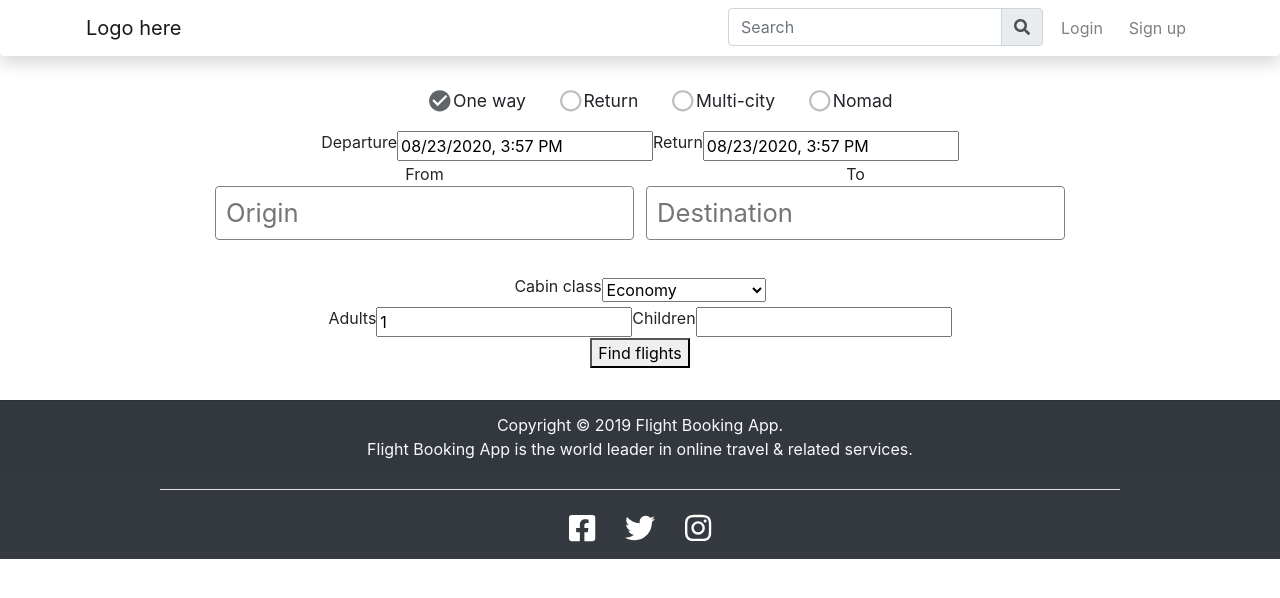
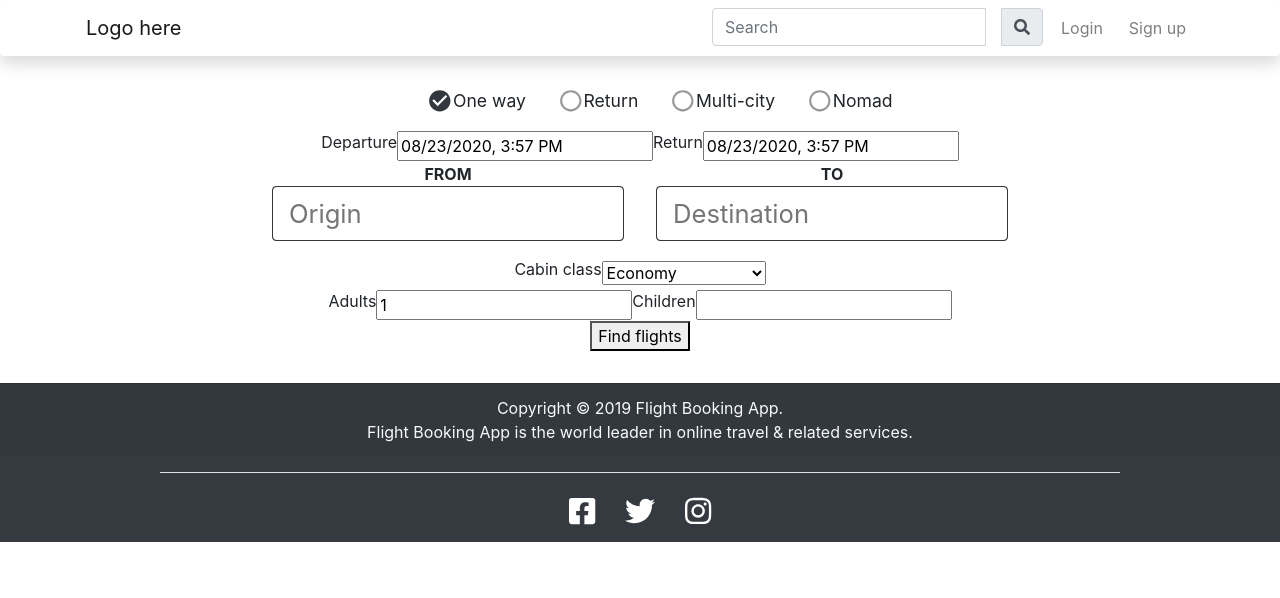
Before and after one commit to adirozaq8/flight-app, a React (Create React App) app in the folder client/: page / in a window 1280 px wide. Shown: the top 598 px of the page. Built offline with nearby package versions, Linux system fonts and the light colour scheme; no server answers.

Commit message:
added some styling to main input

```diff
--- a/client/src/components/amadeus/AmForm.css
+++ b/client/src/components/amadeus/AmForm.css
@@ -1,3 +1,4 @@
+/*TODO better class naming structure */
 .form {
   user-select: none;
   padding: 2rem;
@@ -21,14 +22,13 @@
   height: 1.6rem !important;
 }
 .icon {
-  opacity: 0.3;
+  color: rgb(151, 151, 151);
 }
 .icon__active {
-  opacity: 0.7;
+  color: rgb(50, 56, 62);
 }
 /* input for city search */
 .input-box {
-  height: 6rem;
   position: relative;
   margin-bottom: 1rem;
   box-sizing: content-box;
@@ -42,24 +42,90 @@
 .input-box input,
 .input-box input:active,
 .input-box input:focus {
-  font-size: 1.6rem;
-  border: 1px solid grey;
-  padding: 0.4rem 0.6rem;
+  outline: none;
+}
+.input-field__wrapper {
+  width: 22rem;
+  height: 3.4rem;
+  border: 1px solid rgb(50, 56, 62);
+  background: rgb(50, 56, 62);
   border-radius: 4px;
-  outline: none;
-  margin: 0 0.4rem;
+  position: relative;
+  margin: 0 1rem;
 }
 .input-box label,
-input {
+.Amf__input-field {
   display: block;
   left: 1rem;
   margin: 0;
+  border: none;
+  transition: all 0.3s;
+}
+.input-box label {
+  text-transform: uppercase;
+  font-weight: bold;
+}
+.Amf__input-field__not-ready {
+  border-radius: 4px;
+  width: 100%;
+  height: 100%;
+  padding-left: 1rem;
+  left: 0;
+  margin: 0;
+  font-size: 1.6rem;
+  position: absolute;
+}
+.Amf__input-field__ready {
+  border-radius: 0 0 4px 4px;
+  width: 76%;
+  font-size: 1.4rem;
+  left: 3.5rem;
+  padding-left: 1rem;
+  position: absolute;
+}
+.Amf-input__iata,
+.Amf-input__airport,
+.Amf-input__country {
+  animation: opactosolid 1s ease;
+}
+.Amf-input__iata {
+  color: white;
+  font-size: 1.4rem;
+  position: absolute;
+  left: 0.4rem;
+  top: 34%;
+  transform: translateY(-50%);
+  transition: all 0.2s;
+}
+.Amf-input__airport {
+  color: white;
+  font-size: 0.8rem;
+  position: absolute;
+  bottom: 0;
+  left: 0.4rem;
+}
+.Amf-input__country {
+  color: white;
+  font-size: 0.8rem;
+  position: absolute;
+  bottom: 0;
+  right: 0.4rem;
 }
 .input__suggestion-list {
   display: block;
-  width: calc(100% - 0.8rem);
+  width: calc(100% - 2rem);
   background: lightblue;
   position: absolute;
   top: 4.8rem;
-  margin: 0 0.4rem;
+  margin: 0 1rem;
+  max-height: 200px;
+  overflow-y: auto;
 }
+@keyframes opactosolid {
+  0% {
+    opacity: 0;
+  }
+  100% {
+    opacity: 100;
+  }
+}
--- a/client/src/components/amadeus/AmForm.jsx
+++ b/client/src/components/amadeus/AmForm.jsx
@@ -43,7 +43,7 @@ class AmForm extends Component {
     let allAirports = [];
     let dataListOpt = [];
     let exact = 0;
-    if (this.amform.airDb.length > 0) {
+    if (this.amform.airDb && this.amform.airDb.length > 0) {
       dataListOpt = this.amform.airDb.filter((airFilter) => {
         if (airFilter.city.toLowerCase() === e.target.value.toLowerCase()) {
           exact++;
@@ -110,11 +110,13 @@ class AmForm extends Component {
   inputChange(e) {
     //TODO add logic to remove ready flags on change
     if (this.amform.fromToFocus === 1 && e) {
+      this.amform.input.fromReady = false;
       this.amform.input.from = e.target.value;
       this.amform.input.fromIata = "";
       this.amform.input.fromAirport = "";
       this.amform.input.fromCountry = "";
     } else if (e) {
+      this.amform.input.toReady = false;
       this.amform.input.to = e.target.value;
       this.amform.input.toIata = "";
       this.amform.input.toAirport = "";
@@ -161,6 +163,7 @@ class AmForm extends Component {
           }
           <div className="input-box">
             <label htmlFor="Amf__input-from">From</label>
+            <div className="input-field__wrapper">
               <input
                 onFocus={(e) => {
                   this.fieldChange(e, 1);
@@ -175,7 +178,11 @@ class AmForm extends Component {
                 }}
                 autoComplete="off"
                 type="text"
-              className="Amf__input-field"
+                className={
+                  this.amform.input.fromReady
+                    ? "Amf__input-field Amf__input-field__ready"
+                    : "Amf__input-field Amf__input-field__not-ready"
+                }
                 id="Amf__input-from"
                 name="from"
                 list="list_airports"
@@ -183,9 +190,22 @@ class AmForm extends Component {
                 value={this.amform.input.from}
                 onChange={(e) => this.inputChange(e)}
               />
-            <span>{this.amform.input.fromIata}</span>
-            <span>{" " + this.amform.input.fromAirport}</span>
-            <span>{" " + this.amform.input.fromCountry}</span>
+              {this.amform.input.fromIata && (
+                <span className="Amf-input__iata">
+                  {this.amform.input.fromIata}
+                </span>
+              )}
+              {this.amform.input.fromAirport && (
+                <span className="Amf-input__airport">
+                  {this.amform.input.fromAirport}
+                </span>
+              )}
+              {this.amform.input.fromCountry && (
+                <span className="Amf-input__country">
+                  {this.amform.input.fromCountry}
+                </span>
+              )}
+            </div>
             {this.amform.fromToFocus === 1 && (
               <div className="input__suggestion-list">
                 <SuggestionList />
@@ -194,6 +214,7 @@ class AmForm extends Component {
           </div>
           <div className="input-box">
             <label htmlFor="Amf__input-from">To</label>
+            <div className="input-field__wrapper">
               <input
                 onFocus={(e) => {
                   this.fieldChange(e, 2);
@@ -207,7 +228,11 @@ class AmForm extends Component {
                 }}
                 autoComplete="off"
                 type="text"
-              className="Amf__input-field"
+                className={
+                  this.amform.input.toReady
+                    ? "Amf__input-field Amf__input-field__ready"
+                    : "Amf__input-field Amf__input-field__not-ready"
+                }
                 id="Amf__input-to"
                 name="to"
                 list="list_airports"
@@ -215,9 +240,22 @@ class AmForm extends Component {
                 value={this.amform.input.to}
                 onChange={(e) => this.inputChange(e)}
               />
-            <span>{this.amform.input.toIata}</span>
-            <span>{" " + this.amform.input.toAirport}</span>
-            <span>{" " + this.amform.input.toCountry}</span>
+              {this.amform.input.toIata && (
+                <span className="Amf-input__iata">
+                  {this.amform.input.toIata}
+                </span>
+              )}
+              {this.amform.input.toAirport && (
+                <span className="Amf-input__airport">
+                  {" " + this.amform.input.toAirport}
+                </span>
+              )}
+              {this.amform.input.toCountry && (
+                <span className="Amf-input__country">
+                  {" " + this.amform.input.toCountry}
+                </span>
+              )}
+            </div>
             {this.amform.fromToFocus === 2 && (
               <div className="input__suggestion-list">
                 <SuggestionList />
--- a/client/src/components/amadeus/SuggestionList.css
+++ b/client/src/components/amadeus/SuggestionList.css
@@ -4,8 +4,6 @@
   box-shadow: inset 0px 0px 10px -4px black;
   border-radius: 2px;
   padding: 0.4rem;
-  overflow-y: auto;
-  max-height: 200px;
 }
 #SuggestionList p {
   margin: 0 0;
```
Lines whose indentation alone changed are shown as unchanged.
